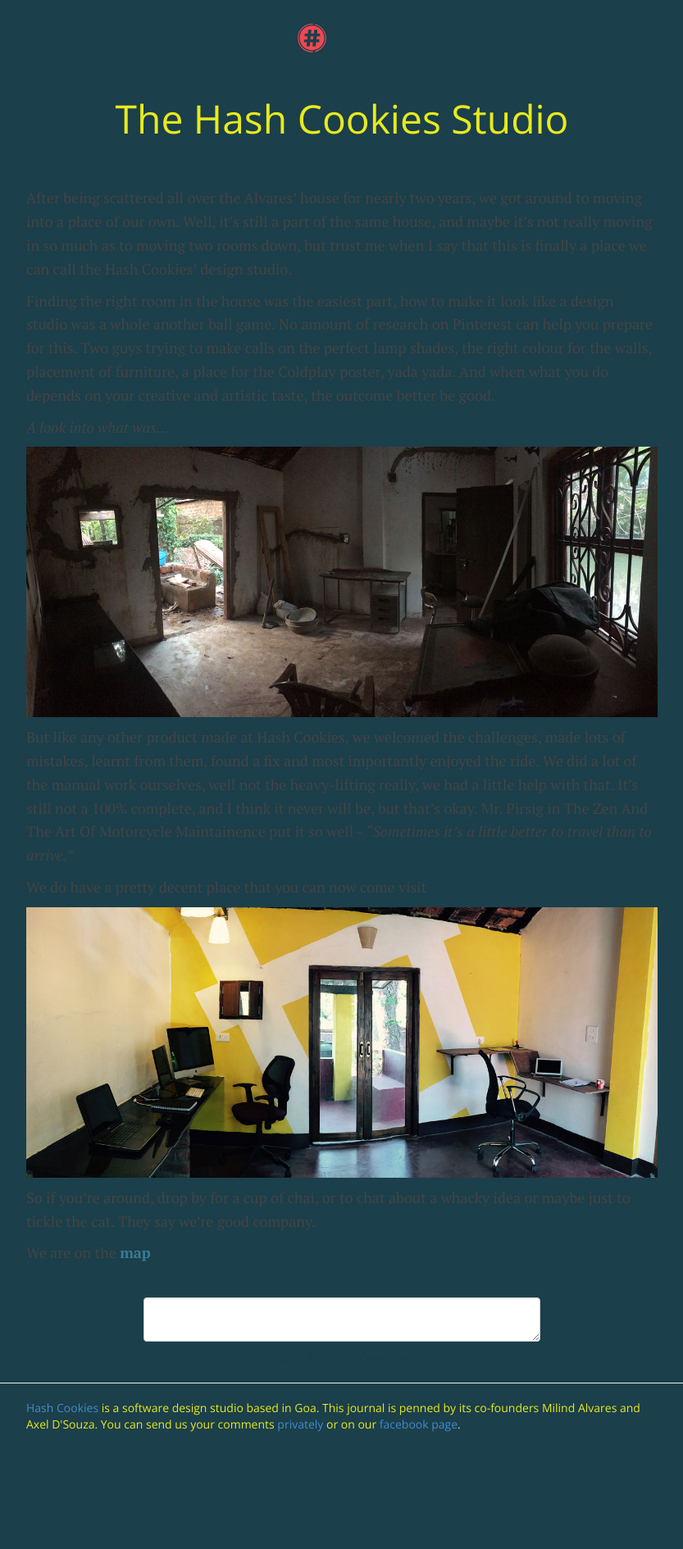
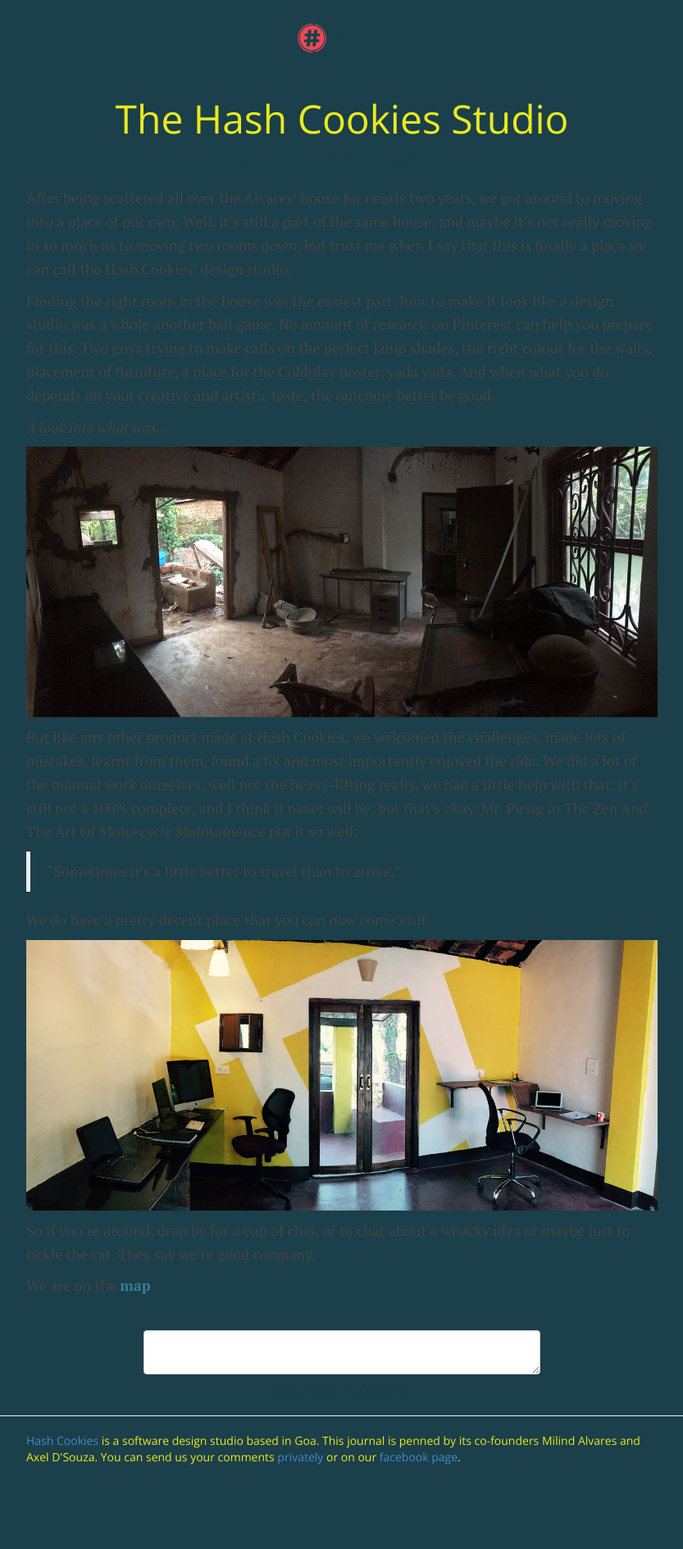
Before and after one commit to HashCookies/hashcookies.github.io, a Jekyll site: the page built from _posts/2015-03-26-the-hash-cookies-studio.markdown, in a window 1280 px wide. Shown: the whole page at 82% size, without its empty margins (223-1056 px from the left). Built offline with Jekyll 4.4.1, drawn with Linux system fonts in a browser that asks for light colours; nearby versions of some CDN libraries; comment, search, counter and statistics services are not loaded; before the commit the page ends 1850 px from its top, so only the background shows below that.

```diff
--- a/_posts/2015-03-26-the-hash-cookies-studio.markdown
+++ b/_posts/2015-03-26-the-hash-cookies-studio.markdown
@@ -14,8 +14,8 @@ Finding the right room in the house was the easiest part, how to make it look li
 
 ![Before pic of the studio]({{ site.http://hashcooki.es/ }}/assets/images/hashcookies-studio-before.jpg)
 
-But like any other product made at Hash Cookies, we welcomed the challenges, made lots of mistakes, learnt from them, found a fix and most importantly enjoyed the ride. We did a lot of the manual work ourselves, well not the heavy-lifting really, we had a little help with that. It’s still not a 100% complete, and I think it never will be, but that's okay.
-Mr. Pirsig in The Zen And The Art Of Motorcycle Maintainence put it so well -  *"Sometimes it's a little better to travel than to arrive."*
+But like any other product made at Hash Cookies, we welcomed the challenges, made lots of mistakes, learnt from them, found a fix and most importantly enjoyed the ride. We did a lot of the manual work ourselves, well not the heavy-lifting really, we had a little help with that. It’s still not a 100% complete, and I think it never will be, but that's okay. Mr. Pirsig in The Zen And The Art Of Motorcycle Maintainence put it so well:
+> "Sometimes it's a little better to travel than to arrive."
 
 We do have a pretty decent place that you can now come visit
 
```
